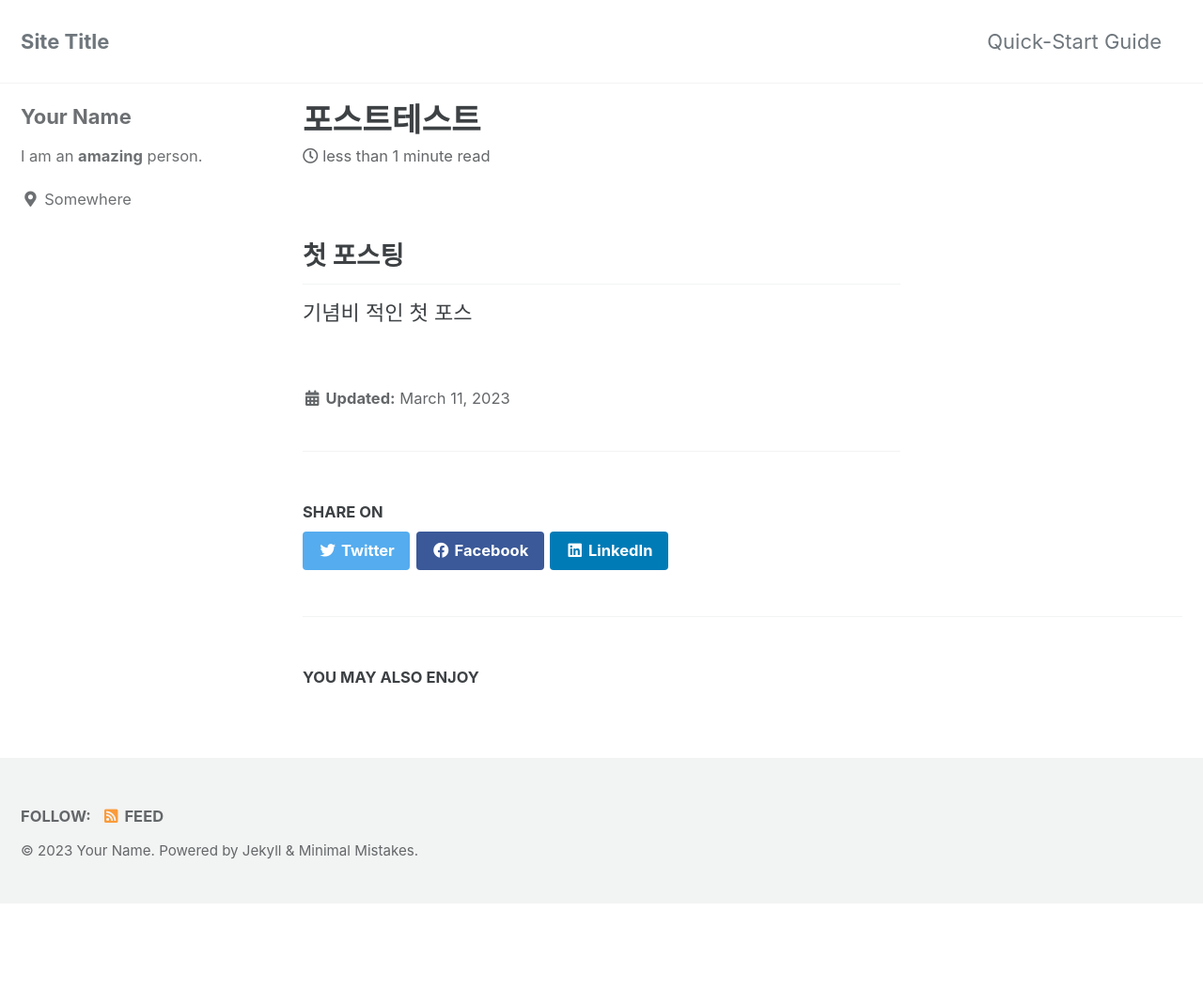
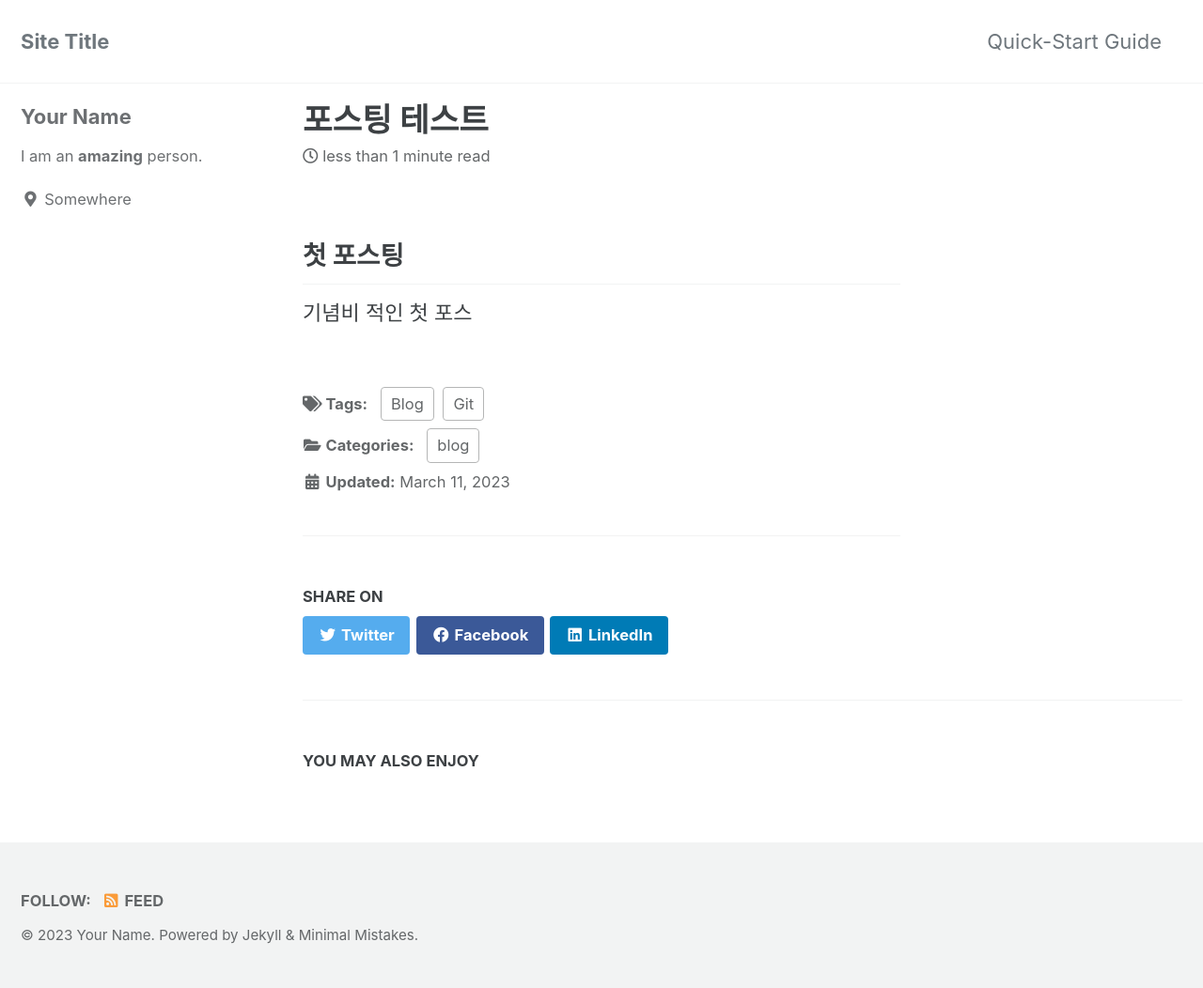
Before and after one commit to simjjy89/simjjy89.github.io, a Jekyll site: the page built from _posts/2023-03-11-포스트테스트.md, in a window 1280 px wide. Shown: the whole page at 94% size. Built offline with Jekyll 4.4.1, drawn with Linux system fonts in a browser that asks for light colours; cached includes are drawn as plain includes; before the commit the page ends 962 px from its top, so only the background shows below that.

Commit message:
포스팅 테스트

```diff
--- a/_posts/2023-03-11-포스트테스트.md
+++ b/_posts/2023-03-11-포스트테스트.md
@@ -1,3 +1,21 @@
+---
+
+title: "포스팅 테스트"
+
+categories:
+
+- blog
+
+tags:
+
+- [Blog, Git]
+
+---
+
+
+
+
+
 ## 첫 포스팅
 
 기념비 적인 첫 포스
```
